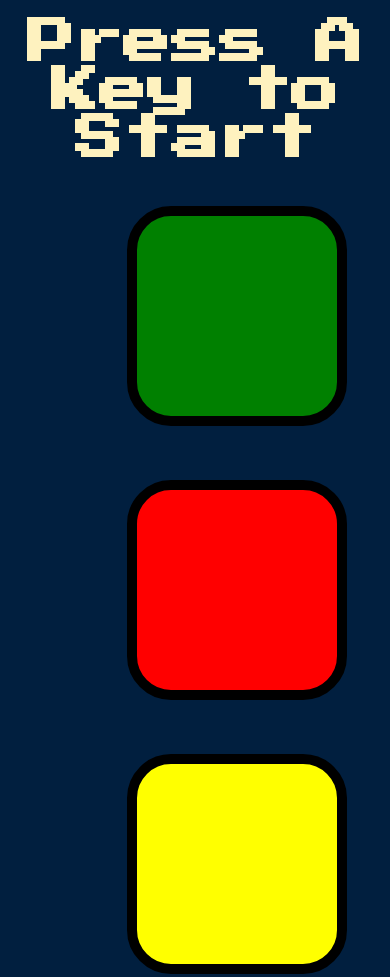
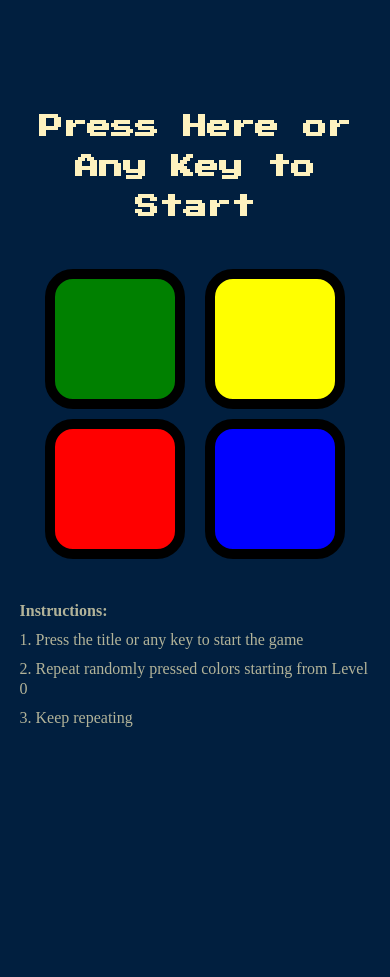
Before and after one commit to ronaldolipata/Simon-Game, a plain HTML site: page index.html in a window 390 px wide. Shown: the top 977 px of the page. After the commit the page ends 844 px from the top, so only its background shows below. Drawn offline with Linux system fonts and the light colour scheme.

Commit message:
Add instructions, Media Queries, and refactor JavaScript

```diff
--- a/game.js
+++ b/game.js
@@ -6,13 +6,23 @@ var gameStart = false;
 var level = -1;
 
 // Game Start
-document.addEventListener("keydown", function() {
+function start() {
   if (!gameStart) {
     nextSequence();
     gameStart = true;
   } else {
     console.log("The game is already started!");
   }
+}
+
+// Start the game by pressing any key
+document.addEventListener("keydown", function() {
+  start();
+});
+
+// Start the game by pressing the title
+document.querySelector("#level-title").addEventListener("click", function() {
+  start();
 });
 
 // Click colors and game functions
@@ -56,7 +66,6 @@ function nextSequence() {
   document.querySelector("#level-title").textContent = "Level " + level;
   makeSound(randomColor);
   animation(randomColor);
-  playerPressedCount = 0;
 }
 
 // Make sound
@@ -83,12 +92,11 @@ function gameOver() {
   }, 100);
 
   setTimeout(function () {
-    document.querySelector("#level-title").innerHTML = "Press A Key to Start";
+    document.querySelector("#level-title").innerHTML = "Press Here or Any Key to Start";
   }, 1000);
 
   gameStart = false;
   level = -1;
-  playerPressedCount = 0;
   storedRandomColor = [];
   storedPlayerColor = [];
 }
--- a/index.html
+++ b/index.html
@@ -1,41 +1,41 @@
 <!DOCTYPE html>
-<html lang="en" dir="ltr">
-
+<html lang="en">
 <head>
-  <meta charset="utf-8">
+  <meta charset="UTF-8">
+  <meta http-equiv="X-UA-Compatible" content="IE=edge">
+  <meta name="viewport" content="width=device-width, initial-scale=1.0">
   <title>Simon</title>
   <link rel="stylesheet" href="styles.css">
   <link href="https://fonts.googleapis.com/css?family=Press+Start+2P" rel="stylesheet">
 </head>
+<body>
 
-<body>
-  <h1 id="level-title">Press A Key to Start</h1>
   <div class="container">
+    <h1 id="level-title">Press Here or Any Key to Start</h1>
+    <div class="buttons">
       <div lass="row">
-
         <div type="button" id="green" class="btn green">
-
         </div>
-
         <div type="button" id="red" class="btn red">
-
         </div>
       </div>
 
       <div class="row">
-
         <div type="button" id="yellow" class="btn yellow">
-
         </div>
         <div type="button" id="blue" class="btn blue">
-
+        </div>
+      </div>
     </div>
 
+    <div class="instructions">
+      <p><strong>Instructions:</strong></p>
+      <p>1. Press the title or any key to start the game</p>
+      <p>2. Repeat randomly pressed colors starting from Level 0</p>
+      <p>3. Keep repeating</p>
     </div>
-
   </div>
 
   <script src="game.js"></script>
 </body>
-
 </html>
--- a/styles.css
+++ b/styles.css
@@ -1,29 +1,53 @@
+* {
+  margin: 0;
+  padding: 0;
+}
+
 body {
+  background-color: #011F3F;
   text-align: center;
-  background-color: #011F3F;
+  color: #FEF2BF;
 }
 
 #level-title {
   font-family: 'Press Start 2P', cursive;
-  font-size: 3rem;
-  margin:  5%;
-  color: #FEF2BF;
+  font-size: 1.5rem;
+  line-height: 2.5rem;
+  margin-bottom: 2rem;
 }
 
 .container {
-  display: block;
-  width: 50%;
-  margin: auto;
+  display: flex;
+  flex-direction: column;
+  justify-content: center;
+  align-items: center;
+  height: 100vh;
+  width: 90%;
+  max-width: 700px;
+  margin: 0 auto;
+}
 
+.buttons {
+  display: flex;
+  margin-bottom: 2rem;
 }
 
 .btn {
-  margin: 25px;
-  display: inline-block;
-  height: 200px;
-  width: 200px;
+  margin: 10px;
+  height: 120px;
+  width: 120px;
   border: 10px solid black;
   border-radius: 20%;
+}
+
+.instructions {
+  opacity: .7;
+  text-align: left;
+  line-height: 1.3rem;
+}
+
+.instructions p {
+  margin-bottom: .5rem;
 }
 
 .game-over {
@@ -51,3 +75,15 @@ body {
   box-shadow: 0 0 20px white;
   background-color: grey;
 }
+
+@media (min-width: 1366px) {
+  #level-title {
+    font-size: 1.8rem;
+    line-height: 2.8rem;
+  }
+
+  .btn {
+    height: 130px;
+    width: 130px;
+  }
+}
```
Lines whose indentation alone changed are shown as unchanged.
